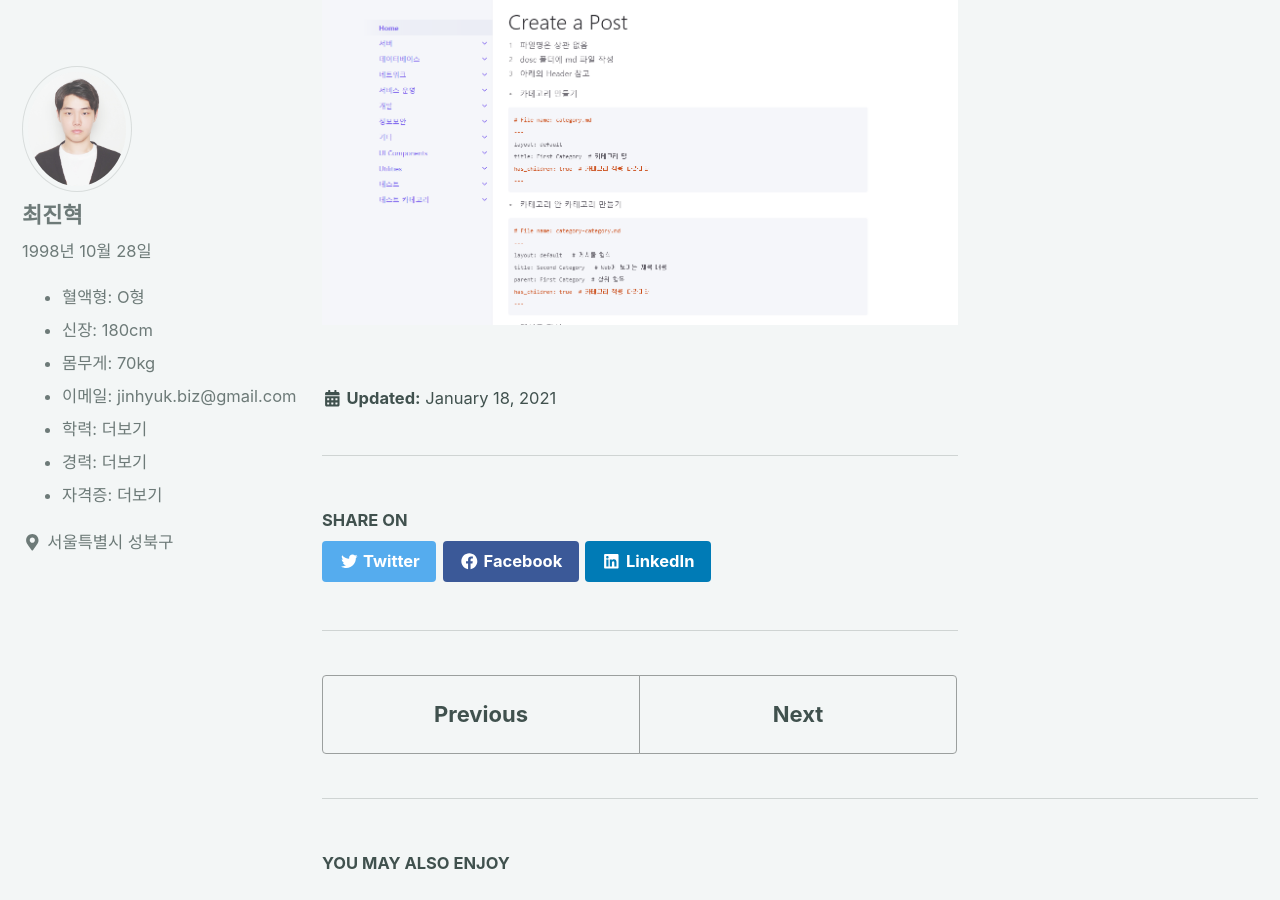
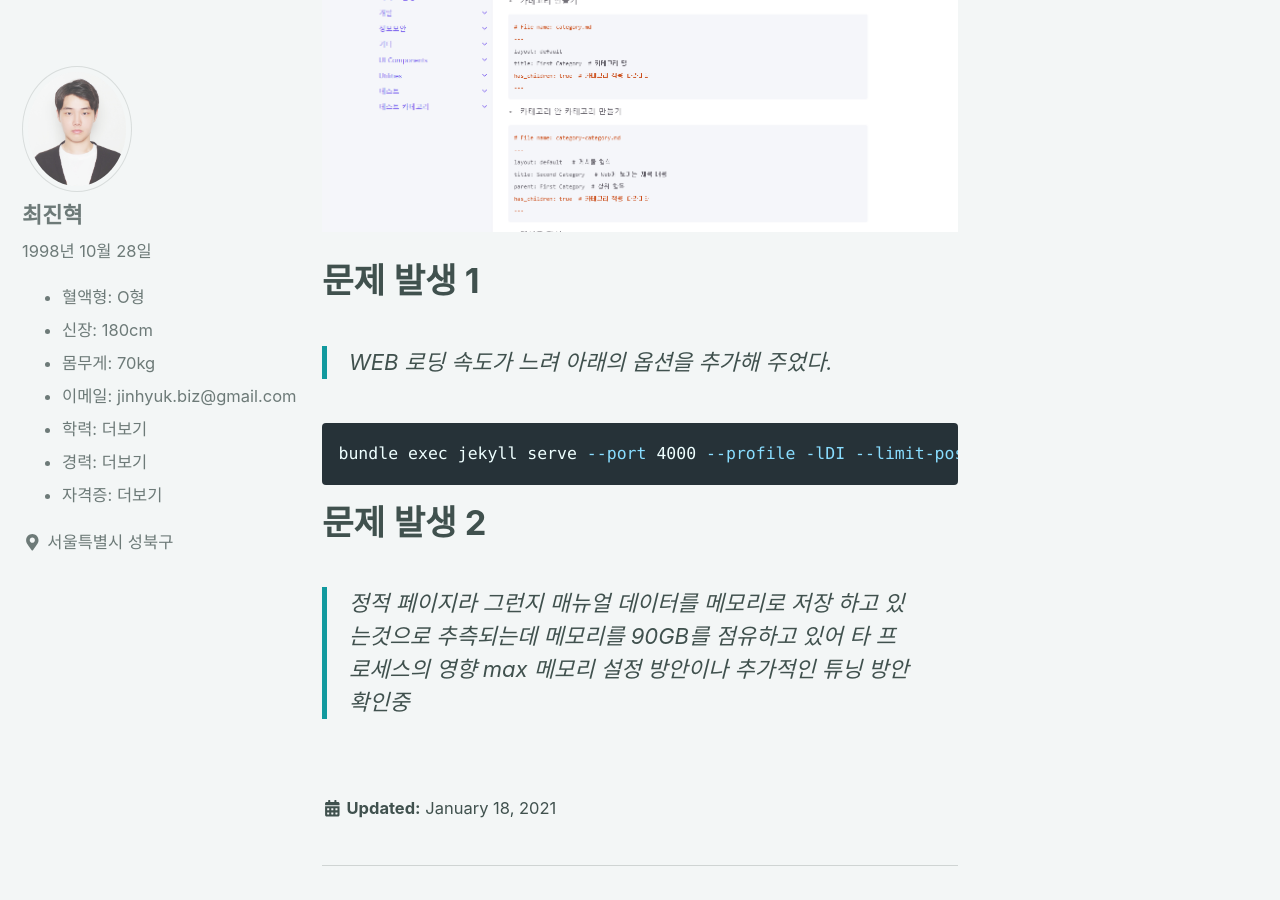
Before and after one commit to Tosi123/Tosi123.github.io, a Jekyll site: the page built from _posts/2021-01-18-Project22.md, in a window 1280 px wide and 900 px high, scrolled down 940 px. Built offline with Jekyll 4.4.1, drawn with Linux system fonts in a browser that asks for light colours; cached includes are drawn as plain includes; nearby versions of some CDN libraries.

Commit message:
Update 2021-01-18-Project22.md

````diff
--- a/_posts/2021-01-18-Project22.md
+++ b/_posts/2021-01-18-Project22.md
@@ -2,16 +2,29 @@
 title : "(구축)-Jekyll을 이용한 사내 매뉴얼 페이지 구축 (완료)"
 ---
 
-## 개요
+# 개요
 
 > 기존에 문서를 word, ppt 파일을 로컬에 저장 하였는데 관리자의 부재, 관리 누락 버전 업데이트 공유 문제가 많이 발생 하였다.
 
-## 마무리
+# 마무리
 
 > 문제를 해결하기 위해 구글 docs와 같은 플랫폼 사용을 할까 하였지만 정적 데이터를
 web으로 편히 볼 수 있으면 좋겠다고 생각하여 jekyll을 이용하여 매뉴얼 페이지 구축 하였다.
 github에 소스를 관리하면 편리하지만 내부에서 소스관리를 원하셔서 ruby jekyll 설치하여 내부에서 실행 하였다.
 
-## 예시
+# 예시
 
 ![예시](https://raw.githubusercontent.com/Tosi123/Tosi123.github.io/master/assets/image/docs_example.png)
+
+# 문제 발생 1
+
+> WEB 로딩 속도가 느려 아래의 옵션을 추가해 주었다.
+
+```bash
+bundle exec jekyll serve --port 4000 --profile -lDI --limit-posts 1
+```
+
+# 문제 발생 2
+
+> 정적 페이지라 그런지 매뉴얼 데이터를 메모리로 저장 하고 있는것으로 추측되는데 메모리를 90GB를 점유하고 있어
+타 프로세스의 영향 max 메모리 설정 방안이나 추가적인 튜닝 방안 확인중
````
